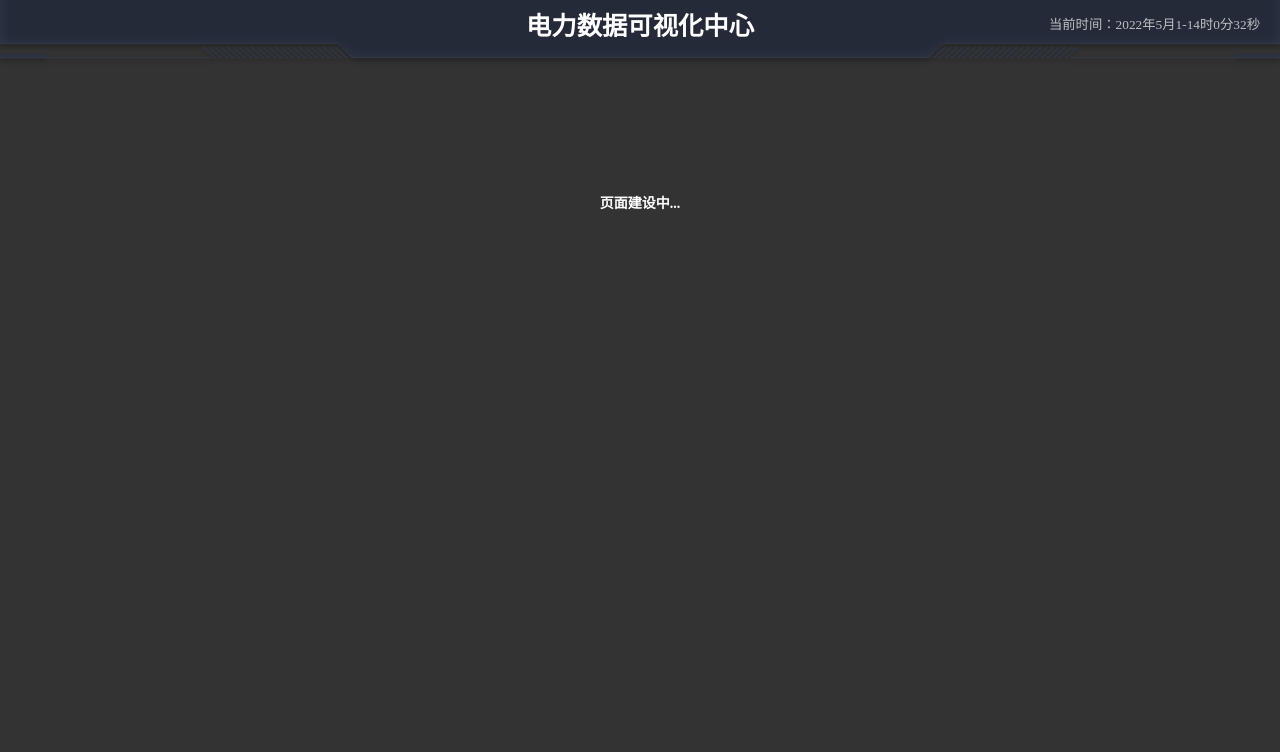
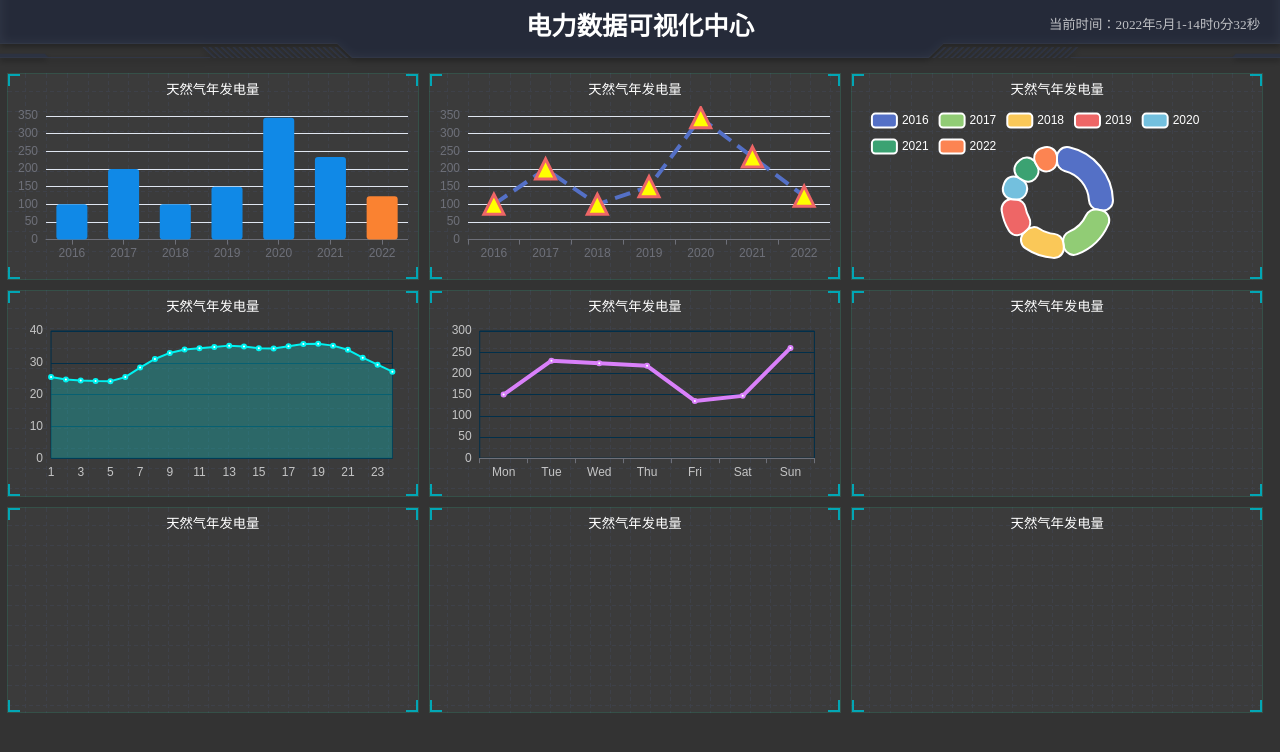
Before and after one commit to Trafalgar99/data_center, a Django app: page /z1 in a window 1280 px wide. Shown: the top 752 px of the page. Run offline with Django 4.2, Linux system fonts and the light colour scheme; some libraries are stand-ins or nearby versions.

Commit message:
2022年05月 1日 22:00:26

```diff
--- a/datacenter/templates/z1.html
+++ b/datacenter/templates/z1.html
@@ -13,7 +13,62 @@
         <div class="showTime">123</div>
         <script src="static/js/getTime.js"></script>
     </header>
-    <h3 id="help">页面建设中...</h3>
+    <section>
+        <div class="row">
+            <div class="panel">
+                <h2>天然气年发电量</h2>
+                <div class="chart x1"></div>
+                <div class="panel-footer"></div>
+            </div>
+            <div class="panel">
+                <h2>天然气年发电量</h2>
+                <div class="chart x2"></div>
+                <div class="panel-footer"></div>
+            </div>
+            <div class="panel">
+                <h2>天然气年发电量</h2>
+                <div class="chart x3"></div>
+                <div class="panel-footer"></div>
+            </div>
+        </div>
+        <div class="row">
+            <div class="panel">
+                <h2>天然气年发电量</h2>
+                <div class="chart x4"></div>
+                <div class="panel-footer"></div>
+            </div>
+            <div class="panel">
+                <h2>天然气年发电量</h2>
+                <div class="chart x5"></div>
+                <div class="panel-footer"></div>
+            </div>
+            <div class="panel">
+                <h2>天然气年发电量</h2>
+                <div class="chart x6"></div>
+                <div class="panel-footer"></div>
+            </div>
+        </div>
+        <div class="row">
+            <div class="panel">
+                <h2>天然气年发电量</h2>
+                <div class="chart x7"></div>
+                <div class="panel-footer"></div>
+            </div>
+            <div class="panel">
+                <h2>天然气年发电量</h2>
+                <div class="chart x8"></div>
+                <div class="panel-footer"></div>
+            </div>
+            <div class="panel">
+                <h2>天然气年发电量</h2>
+                <div class="chart x9"></div>
+                <div class="panel-footer"></div>
+            </div>
+        </div>
+    </section>
     <script src="static/js/flexible.js"></script>
+    <script src="static/js/echarts.js"></script>
+    <script src="static/js/jquery.js"></script>
+    <script src="static/js/z1.js"></script>
 </body>
 </html>
--- a/datacenter/views.py
+++ b/datacenter/views.py
@@ -1,7 +1,7 @@
 from django.http import JsonResponse
 from django.shortcuts import render
 from django.db import connection
-import mysqlx
+
 
 # Create your views here.
 
--- a/static/css/z1.css
+++ b/static/css/z1.css
@@ -13,6 +13,86 @@ li {
 body {
   background-color: #333;
   line-height: 1.15;
+}
+body section {
+  min-width: 1024px;
+  max-width: 1920px;
+  margin: 0 auto;
+  padding: 0.125rem 0.125rem 0;
+  display: flex;
+  flex-direction: column;
+  justify-content: center;
+}
+body section .row {
+  flex: 1;
+  display: flex;
+}
+body section .panel {
+  flex: 1;
+  position: relative;
+  height: 3.875rem;
+  padding: 0 0.1875rem 0.5rem;
+  border: 1px solid rgba(25, 186, 139, 0.17);
+  background: url(../images/line\(1\).png) rgba(255, 255, 255, 0.04);
+  margin-bottom: 0.1875rem;
+  margin-right: 0.1875rem;
+}
+body section .panel::before {
+  content: "";
+  position: absolute;
+  top: 0;
+  left: 0;
+  width: 10px;
+  height: 10px;
+  border-left: 2px solid #02a6b5;
+  border-top: 2px solid #02a6b5;
+}
+body section .panel::after {
+  content: "";
+  position: absolute;
+  top: 0;
+  right: 0;
+  width: 10px;
+  height: 10px;
+  border-right: 2px solid #02a6b5;
+  border-top: 2px solid #02a6b5;
+}
+body section .panel .panel-footer {
+  position: absolute;
+  bottom: 0;
+  left: 0;
+  width: 100%;
+}
+body section .panel .panel-footer::before {
+  content: "";
+  position: absolute;
+  bottom: 0;
+  left: 0;
+  width: 10px;
+  height: 10px;
+  border-left: 2px solid #02a6b5;
+  border-bottom: 2px solid #02a6b5;
+}
+body section .panel .panel-footer::after {
+  content: "";
+  position: absolute;
+  bottom: 0;
+  right: 0;
+  width: 10px;
+  height: 10px;
+  border-right: 2px solid #02a6b5;
+  border-bottom: 2px solid #02a6b5;
+}
+body section .panel h2 {
+  height: 0.6rem;
+  color: white;
+  line-height: 0.6rem;
+  text-align: center;
+  font-size: 0.25rem;
+  font-weight: 400;
+}
+body section .panel .chart {
+  height: 3rem;
 }
 header {
   position: relative;
@@ -34,8 +114,3 @@ header .showTime {
   color: rgba(255, 255, 255, 0.7);
   font-size: 0.25rem;
 }
-#help {
-  color: white;
-  text-align: center;
-  margin-top: 10%;
-}
--- a/static/css/z1.less
+++ b/static/css/z1.less
@@ -17,6 +17,91 @@
   // background: url(../images/bg.jpg) no-repeat top center;
   background-color: #333;
   line-height: 1.15;
+
+  section{
+    min-width: 1024px;
+    max-width: 1920px;
+    margin: 0 auto;
+    padding: 0.125rem 0.125rem 0;
+    display: flex;
+    flex-direction: column;
+    justify-content: center;
+    // background-color: pink;
+    .row{
+      flex: 1;
+      display: flex;
+      // background-color: black;
+    }
+
+    .panel {
+      flex: 1;
+      position: relative;
+      height: 3.875rem;
+      padding: 0 0.1875rem 0.5rem;
+      border: 1px solid rgba(25, 186, 139, 0.17);
+      background: url(../images/line\(1\).png) rgba(255, 255, 255, 0.04);
+      margin-bottom: 0.1875rem;
+      margin-right: 0.1875rem;
+      &::before {
+        content: "";
+        position: absolute;
+        top: 0;
+        left: 0;
+        width: 10px;
+        height: 10px;
+        border-left: 2px solid #02a6b5;
+        border-top: 2px solid #02a6b5;
+      }
+      &::after {
+        content: "";
+        position: absolute;
+        top: 0;
+        right: 0;
+        width: 10px;
+        height: 10px;
+        border-right: 2px solid #02a6b5;
+        border-top: 2px solid #02a6b5;
+      }
+      .panel-footer {
+        position: absolute;
+        bottom: 0;
+        left: 0;
+        width: 100%;
+        &::before {
+          content: "";
+          position: absolute;
+          bottom: 0;
+          left: 0;
+          width: 10px;
+          height: 10px;
+          border-left: 2px solid #02a6b5;
+          border-bottom: 2px solid #02a6b5;
+        }
+        &::after {
+          content: "";
+          position: absolute;
+          bottom: 0;
+          right: 0;
+          width: 10px;
+          height: 10px;
+          border-right: 2px solid #02a6b5;
+          border-bottom: 2px solid #02a6b5;
+        }
+      }
+      h2 {
+        height: 0.6rem;
+        color: white;
+        line-height: 0.6rem;
+        text-align: center;
+        font-size: 0.25rem;
+        font-weight: 400;
+      }
+      .chart {
+        height: 3rem;
+        // background-color: #fff;
+      }
+    }
+  }
 }
 header {
   position: relative;
@@ -38,9 +123,3 @@
     font-size: 0.25rem;
   }
 }
-
-#help{
-    color: white;
-    text-align: center;
-    margin-top: 10%;
-}
--- /dev/null
+++ b/static/js/z1.js
@@ -0,0 +1,303 @@
+let mychart1 = echarts.init(document.querySelector(".x1"));
+let mycolor1 = [
+  "#1089e7",
+  "#1089e7",
+  "#1089e7",
+  "#1089e7",
+  "#1089e7",
+  "#1089e7",
+  "#fa8231",
+];
+let data1 = [100, 200, 100, 150, 345, 234, 123];
+let option1 = {
+  tooltip: {
+    trigger: "axis",
+    axisPointer: {
+      // 坐标轴指示器，坐标轴触发有效
+      type: "shadow", // 默认为直线，可选为：'line' | 'shadow'
+    },
+  },
+  grid: {
+    left: "0%",
+    right: "0%",
+    bottom: "4%",
+    top: "10px",
+    containLabel: true,
+  },
+  xAxis: [
+    {
+      type: "category",
+      data: ["2016", "2017", "2018", "2019", "2020", "2021", "2022"],
+      axisTick: {
+        alignWithLabel: true,
+      },
+    },
+  ],
+  yAxis: [
+    {
+      type: "value",
+    },
+  ],
+  color: ["#1089e7"],
+  series: [
+    {
+      name: "发电量（TWh）",
+      type: "bar",
+      barWidth: "60%",
+      data: data1,
+      itemStyle: {
+        barBorderRadius: 3,
+        color: function (params) {
+          return mycolor1[params.dataIndex];
+        },
+      },
+    },
+  ],
+};
+mychart1.setOption(option1);
+
+let mychart2 = echarts.init(document.querySelector(".x2"));
+let option2 = {
+  tooltip: {
+    trigger: "axis",
+    axisPointer: {
+      // 坐标轴指示器，坐标轴触发有效
+      type: "shadow", // 默认为直线，可选为：'line' | 'shadow'
+    },
+  },
+  xAxis: {
+    type: "category",
+    data: ["2016", "2017", "2018", "2019", "2020", "2021", "2022"],
+  },
+  yAxis: {
+    type: "value",
+  },
+  grid: {
+    left: "0%",
+    right: "0%",
+    bottom: "4%",
+    top: "10px",
+    containLabel: true,
+  },
+  series: [
+    {
+      data: data1,
+      type: "line",
+      symbol: "triangle",
+      symbolSize: 20,
+      lineStyle: {
+        color: "#5470C6",
+        width: 4,
+        type: "dashed",
+      },
+      itemStyle: {
+        borderWidth: 3,
+        borderColor: "#EE6666",
+        color: "yellow",
+      },
+    },
+  ],
+};
+mychart2.setOption(option2);
+
+let mychart3 = echarts.init(document.querySelector(".x3"));
+let option3 = {
+  tooltip: {
+    trigger: "item",
+  },
+  legend: {
+    top: "1%",
+    left: "1%",
+    textStyle: {
+      color: "white",
+    },
+  },
+  series: [
+    {
+      name: "Access From",
+      type: "pie",
+      center: ["50%", "60%"],
+      radius: ["40%", "70%"],
+      avoidLabelOverlap: false,
+      itemStyle: {
+        borderRadius: 10,
+        borderColor: "#fff",
+        borderWidth: 2,
+      },
+      label: {
+        show: false,
+        position: "center",
+      },
+      emphasis: {
+        label: {
+          show: true,
+          fontSize: "40",
+          fontWeight: "bold",
+        },
+      },
+      labelLine: {
+        show: false,
+      },
+      data: [
+        { value: 1048, name: "2016" },
+        { value: 735, name: "2017" },
+        { value: 580, name: "2018" },
+        { value: 484, name: "2019" },
+        { value: 300, name: "2020" },
+        { value: 300, name: "2021" },
+        { value: 300, name: "2022" },
+      ],
+    },
+  ],
+};
+mychart3.setOption(option3);
+
+let data_y2 = {
+  year: [
+    [
+      25.52, 24.72, 24.43, 24.28, 24.18, 25.5, 28.5, 31.2, 33.1, 34.2, 34.6, 35,
+      35.4, 35.1, 34.6, 34.5, 35.2, 35.9, 36, 35.4, 34.1, 31.6, 29.4, 27.2,
+    ],
+    [
+      10.31, 10.23, 9.89, 9.76, 9.88, 11, 13.2, 14.7, 14.9, 14.6, 13.9, 13.4,
+      13.1, 12.7, 12.6, 13.1, 14.6, 16.2, 16.8, 17.0, 16.5, 15.2, 13.9, 12,
+    ],
+  ],
+};
+let mychart4 = echarts.init(document.querySelector(".x4"));
+let option4 = {
+  color: ["#00f2f1", "#ed3f35"],
+  tooltip: {
+    // 通过坐标轴来触发
+    trigger: "axis",
+  },
+
+  grid: {
+    top: "5%",
+    left: "3%",
+    right: "4%",
+    bottom: "3%",
+    show: true,
+    borderColor: "#012f4a",
+    containLabel: true,
+  },
+
+  xAxis: {
+    type: "category",
+    boundaryGap: false,
+    data: [
+      "1",
+      "2",
+      "3",
+      "4",
+      "5",
+      "6",
+      "7",
+      "8",
+      "9",
+      "10",
+      "11",
+      "12",
+      "13",
+      "14",
+      "15",
+      "16",
+      "17",
+      "18",
+      "19",
+      "20",
+      "21",
+      "22",
+      "23",
+      "24",
+    ],
+    // 去除刻度
+    axisTick: {
+      show: false,
+    },
+    // 修饰刻度标签的颜色
+    axisLabel: {
+      color: "rgba(255,255,255,.7)",
+    },
+    // 去除x坐标轴的颜色
+    axisLine: {
+      show: false,
+    },
+  },
+  yAxis: {
+    type: "value",
+    // 去除刻度
+    axisTick: {
+      show: false,
+    },
+    // 修饰刻度标签的颜色
+    axisLabel: {
+      color: "rgba(255,255,255,.7)",
+    },
+    // 修改y轴分割线的颜色
+    splitLine: {
+      lineStyle: {
+        color: "#012f4a",
+      },
+    },
+  },
+  series: [
+    {
+      name: "天然气发电量",
+      type: "line",
+      stack: "总量",
+      areaStyle: {
+        color: "rgba(18, 188, 187,0.5)",
+      },
+      data: data_y2.year[0],
+    },
+  ],
+};
+mychart4.setOption(option4);
+
+let mychart5 = echarts.init(document.querySelector(".x5"));
+let option5 = {
+  grid: {
+    top: "5%",
+    left: "3%",
+    right: "4%",
+    bottom: "3%",
+    show: true,
+    borderColor: "#012f4a",
+    containLabel: true,
+  },
+  xAxis: {
+    type: "category",
+    data: ["Mon", "Tue", "Wed", "Thu", "Fri", "Sat", "Sun"],
+    axisLabel: {
+      color: "rgba(255,255,255,.7)",
+    },
+  },
+  yAxis: {
+    type: "value",
+    axisLabel: {
+      color: "rgba(255,255,255,.7)",
+    },
+    splitLine: {
+      lineStyle: {
+        color: "#012f4a",
+      },
+    },
+  },
+  series: [
+    {
+      data: [150, 230, 224, 218, 135, 147, 260],
+      type: "line",
+      itemStyle: {
+        normal: {
+          color: "#D980FA",
+        },
+      },
+      lineStyle: {
+        width: "4",
+        color: "#D980FA",
+      },
+    },
+  ],
+};
+mychart5.setOption(option5);
```
Lines whose indentation alone changed are shown as unchanged.
